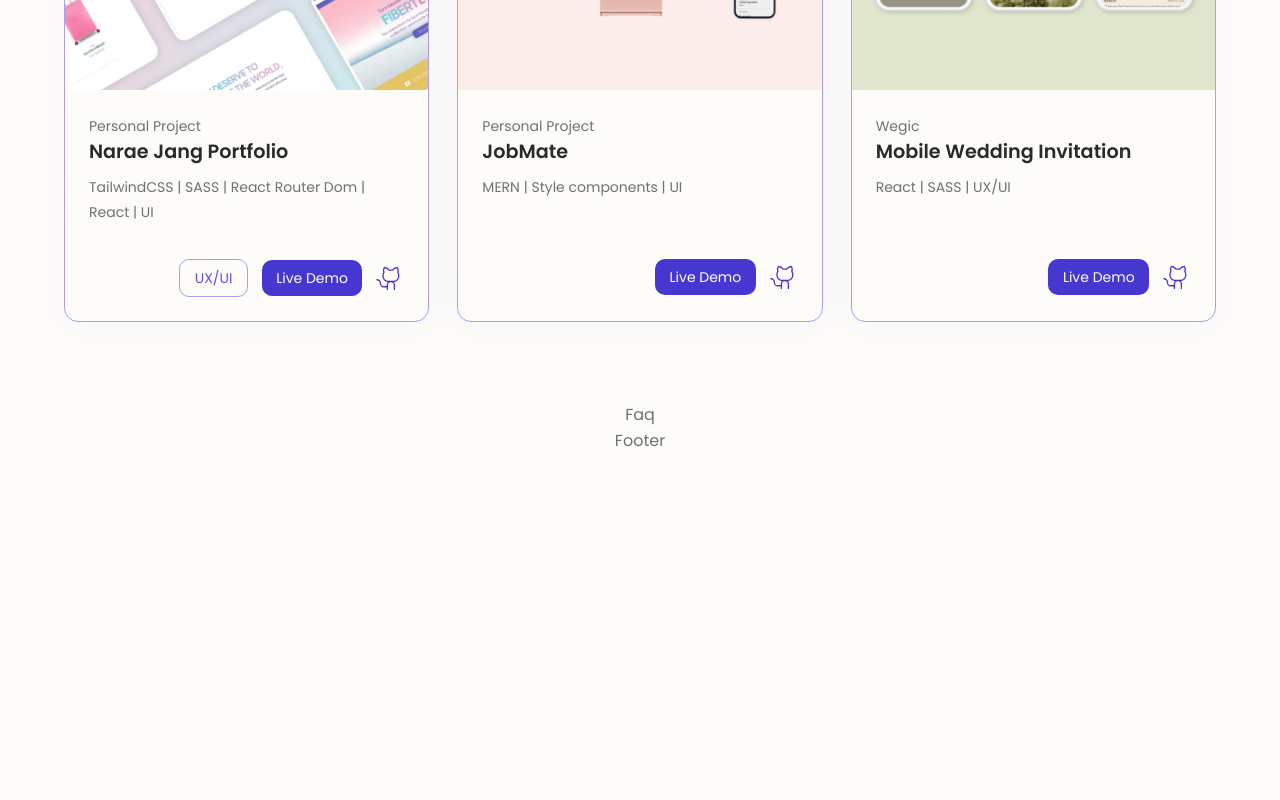
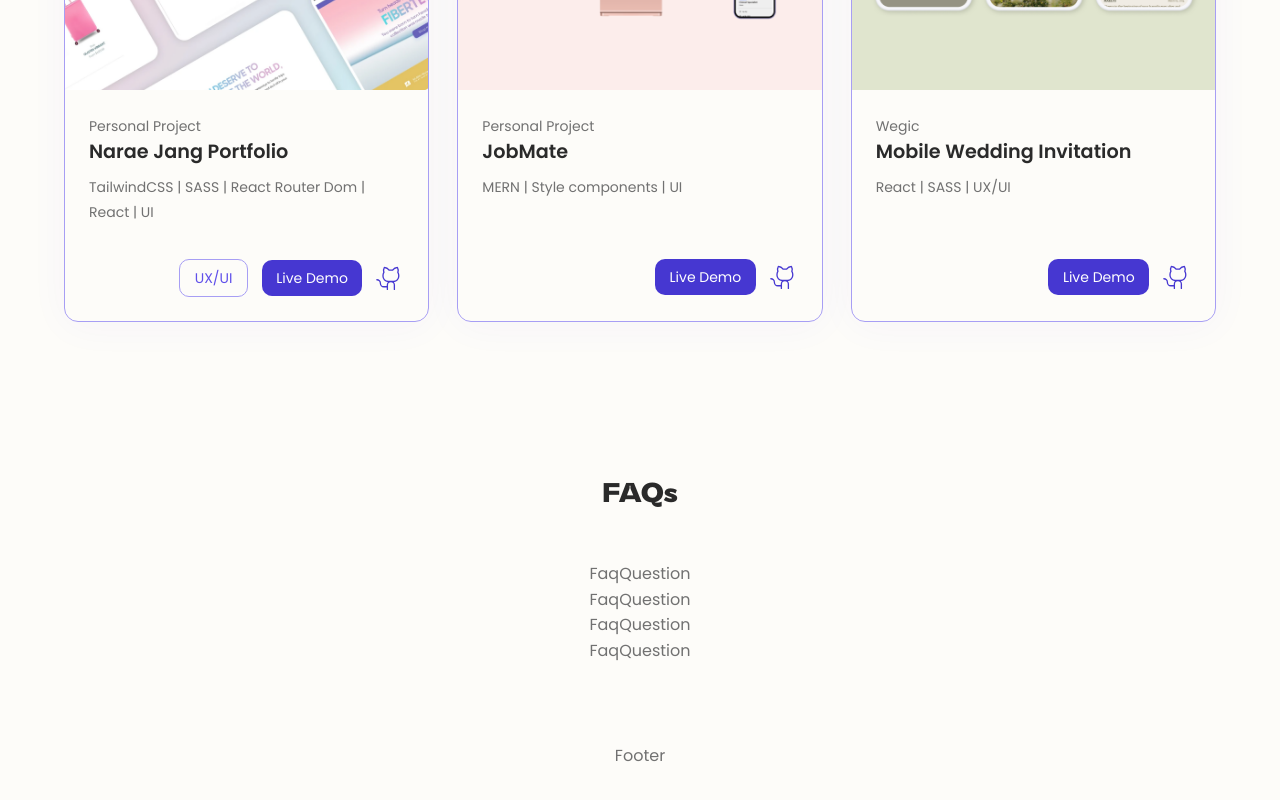
Before and after one commit to NaraeJang/2024-Narae-Jang-Portfolio, a React (Vite) app: page / in a window 1280 px wide. Shown: the part 1230-2030 px from the top of the page. Before the commit the page ends 1684 px from the top, so only its background shows below. Built offline with nearby package versions, Linux system fonts and the light colour scheme.

Commit message:
basic setup FAQ section

```diff
--- a/src/components/Faq.jsx
+++ b/src/components/Faq.jsx
@@ -1,4 +1,25 @@
+import { createContext, useContext } from 'react';
+import { FaqQuestion, Title } from './';
+import { faqQuestions } from '../data/data';
+
+const FaqContext = createContext();
+
 const Faq = () => {
-  return <div>Faq</div>;
+  return (
+    <FaqContext.Provider value={{}}>
+      <section id="faq">
+        <div className="custom-container">
+          <div className="faq-container">
+            <Title title="FAQs" />
+            {faqQuestions.map((question) => {
+              return <FaqQuestion key={question.id} {...question} />;
+            })}
+          </div>
+        </div>
+      </section>
+    </FaqContext.Provider>
+  );
 };
+
+export const useFaqContext = () => useContext(FaqContext);
 export default Faq;
--- /dev/null
+++ b/src/components/FaqQuestion.jsx
@@ -0,0 +1,4 @@
+const FaqQuestion = () => {
+  return <div>FaqQuestion</div>;
+};
+export default FaqQuestion;
--- a/src/components/Title.jsx
+++ b/src/components/Title.jsx
@@ -1,4 +1,4 @@
 const Title = ({ title }) => {
-  return <h2>{title}</h2>;
+  return <h2 className="text-left">{title}</h2>;
 };
 export default Title;
--- a/src/components/index.js
+++ b/src/components/index.js
@@ -12,3 +12,4 @@ export { default as Title } from './Title';
 export { default as ProjectsCategories } from './ProjectsCategories';
 export { default as ProjectItems } from './ProjectItems';
 export { default as ProjectItem } from './ProjectItem';
+export { default as FaqQuestion } from './FaqQuestion';
--- a/src/index.css
+++ b/src/index.css
@@ -211,6 +211,12 @@ ul {
     padding-bottom: 3.75rem;
   }
 }
+#projects,
+#faq {
+  width: 90%;
+  margin: 0 auto;
+}
+
 .heading-container {
   width: min(92%, 38rem);
   display: flex;
@@ -268,11 +274,6 @@ ul {
     border-radius: 1rem;
   }
 }
-#projects {
-  width: 90%;
-  margin: 0 auto;
-}
-
 .title-container {
   display: flex;
   flex-direction: column;
@@ -297,6 +298,26 @@ ul {
   transform: translateY(-4px);
 }
 
+#faq .faq-container h2 {
+  margin-bottom: 2.5rem;
+}
+
+@media screen and (min-width: 768px) {
+  #faq .faq-container {
+    padding: 5rem 0;
+    border: 1px solid #a79ef4;
+    border-radius: 2rem;
+    box-shadow: 0px 4px 40px 0px rgba(78, 61, 232, 0.04);
+    transition: 0.3s ease-in-out all;
+  }
+  #faq .faq-container:hover {
+    box-shadow: 0px 8px 44px 0px rgba(78, 61, 232, 0.12);
+  }
+  #faq .faq-container h2 {
+    text-align: center;
+    margin-bottom: 3rem;
+  }
+}
 .btn, .btn:visited, .btn:link {
   display: inline;
   padding: 0.45rem 0.9rem;
--- /dev/null
+++ b/src/sass/base/_faqs.scss
@@ -0,0 +1,30 @@
+#faq {
+  .faq-container {
+    h2 {
+      margin-bottom: 2.5rem;
+    }
+  }
+}
+
+@media screen and (min-width: $breakpoint-tablet-min) {
+  #faq {
+    .faq-container {
+      padding: 5rem 0;
+
+      border: $border-basic;
+      border-radius: $border-radius-pill;
+
+      box-shadow: $shadow-3;
+
+      transition: $transition;
+
+      &:hover {
+        box-shadow: $shadow-4;
+      }
+      h2 {
+        text-align: center;
+        margin-bottom: 3rem;
+      }
+    }
+  }
+}
--- a/src/sass/base/_global.scss
+++ b/src/sass/base/_global.scss
@@ -141,3 +141,9 @@ ul {
     padding-bottom: 3.75rem;
   }
 }
+
+#projects,
+#faq {
+  width: 90%;
+  margin: 0 auto;
+}
--- a/src/sass/base/_projects.scss
+++ b/src/sass/base/_projects.scss
@@ -1,8 +1,3 @@
-#projects {
-  width: 90%;
-  margin: 0 auto;
-}
-
 .title-container {
   display: flex;
   flex-direction: column;
--- a/src/sass/main.scss
+++ b/src/sass/main.scss
@@ -9,6 +9,7 @@
 @import 'base/global';
 @import 'base/header';
 @import 'base/projects';
+@import 'base/faqs';
 
 @import 'components/buttons';
 @import 'components/links';
```
Also changed, not shown: 1 other file (tests, documents, lock files or other folders).
